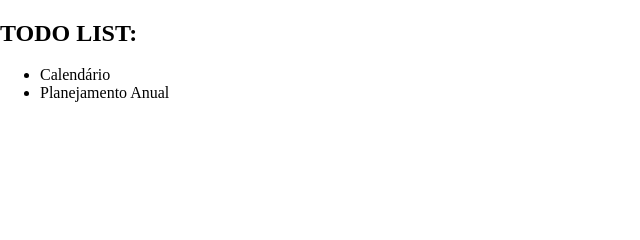
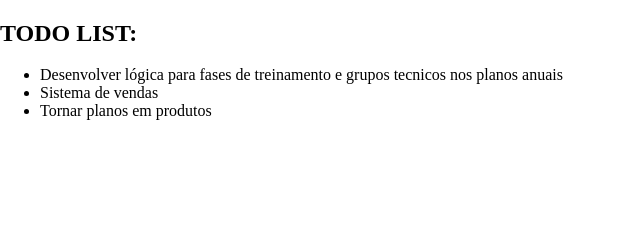
Before and after one commit to Jpires09/PontobSystem1.0, a Rails app: page / in a window 1280 px wide. Shown: the part 264-504 px from the top of the page, without its empty margins (0-640 px from the left). Run offline with Rails 7, Linux system fonts and the light colour scheme; data that the repository does not hold is empty; style sheets or scripts are compiled from the project's sources.

Commit message:
updated todo list

```diff
--- a/app/views/home/index.html.erb
+++ b/app/views/home/index.html.erb
@@ -33,7 +33,14 @@
 <h2>TODO LIST:</h2>
 <div>
   <ul>
-    <li>Calendário</li>
-    <li>Planejamento Anual</li>
+    <li>
+      Desenvolver lógica para fases de treinamento e grupos tecnicos nos planos anuais
+    </li>
+    <li>
+      Sistema de vendas
+    </li>
+    <li>
+      Tornar planos em produtos
+    </li>
   </ul>
 </div>
```
